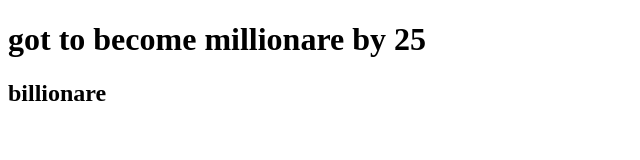
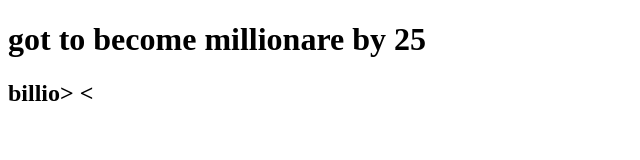
Before and after one commit to TOSEEB/myfirstrepo, a plain HTML site: page index.html in a window 1280 px wide. Shown: the full height of the page, 0-640 px from the left. Drawn offline with Linux system fonts and the light colour scheme.

```diff
--- a/index.html
+++ b/index.html
@@ -8,6 +8,6 @@
 </head>
 <body>
     <h1>got to become millionare by 25</h1>
-    <h2>billionare</h2>
+    <h2>billio>
 </body>
-</html>
+<
```
Also changed, not shown: 1 other file.
